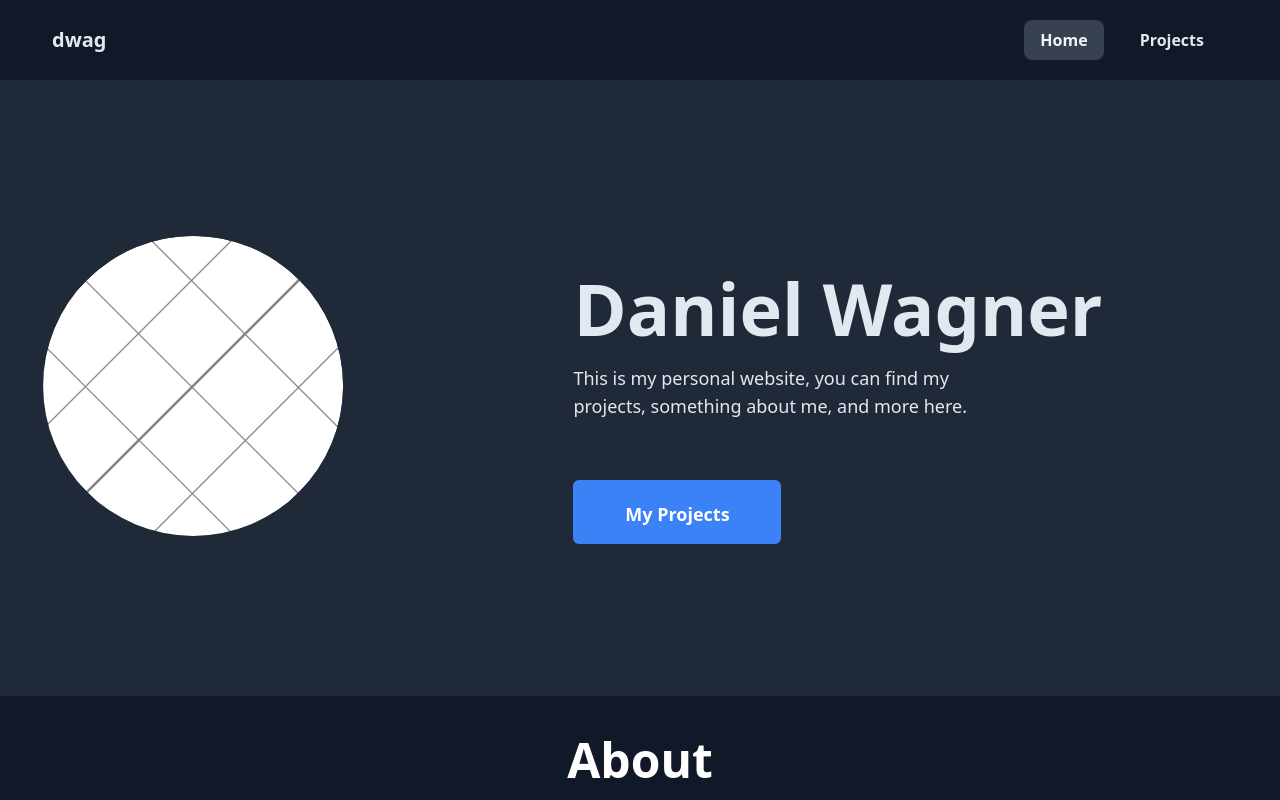
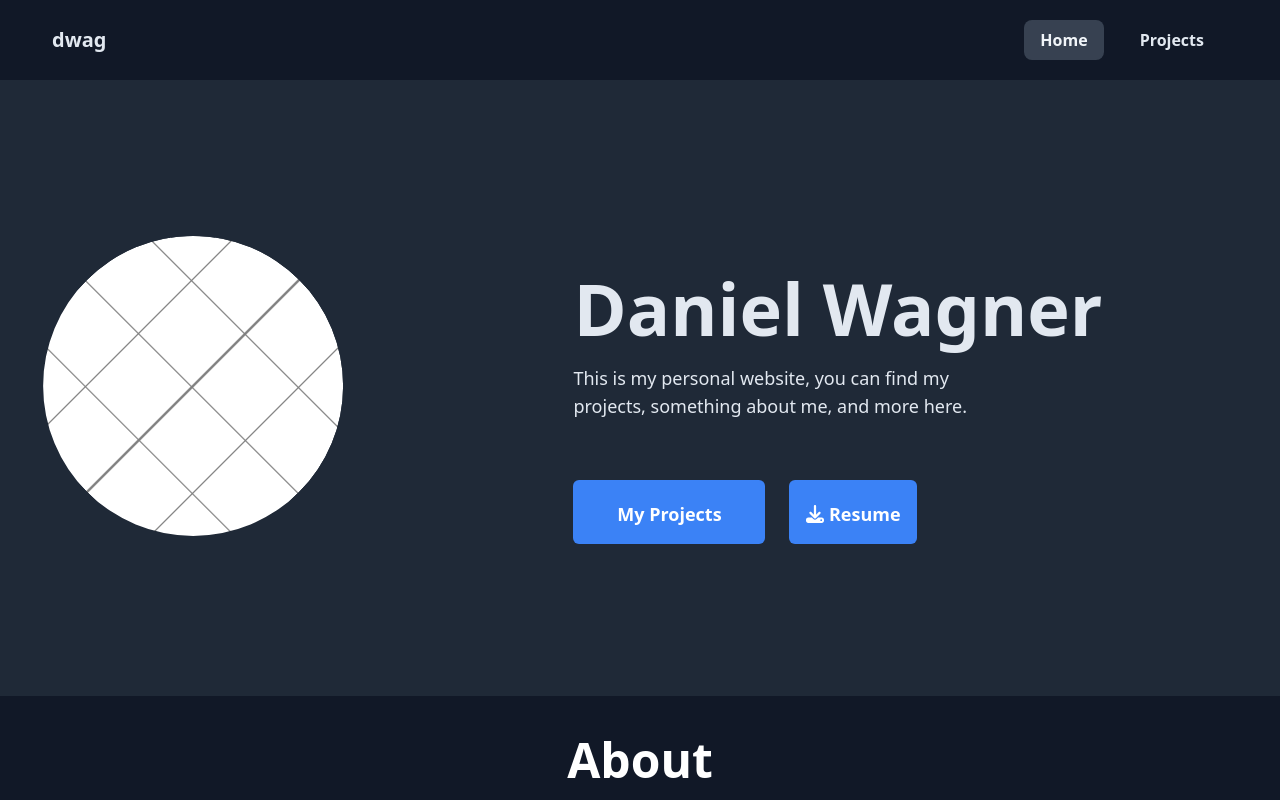
Before and after one commit to DanielWTE/dwag-portfolio, a Next.js app: page / in a window 1280 px wide. Shown: the top 800 px of the page. Built offline with nearby package versions, Linux system fonts and the light colour scheme.

Commit message:
Added resume button

```diff
--- a/components/welcomer.tsx
+++ b/components/welcomer.tsx
@@ -2,6 +2,8 @@ import { motion, useCycle } from "framer-motion";
 import Image from 'next/image'
 import Link from 'next/link';
 import image from '../public/profile.png'
+import { FontAwesomeIcon } from "@fortawesome/react-fontawesome";
+import { faDownload } from "@fortawesome/free-solid-svg-icons";
 
 const Welcomer = () => {
   const [isOpen, toggleOpen] = useCycle(false, true);
@@ -42,11 +44,18 @@ const Welcomer = () => {
           <p className="text-base sm:text-lg text-left font-normal mb-5 flex-wrap max-w-md">
             This is my personal website, you can find my projects, something about me, and more here.
           </p>
-          <Link href="/projects">
-            <a className="font-semibold text-white sm:mt-10 mt-5 pt-5 bg-blue-500 rounded-md w-full sm:w-52 h-16 text-base sm:text-lg hover:bg-gray-700 hover:-translate-y-1 duration-200 ease-in-out transition">
-              My Projects
-            </a>
-          </Link>
+          <div className="flex flex-wrap gap-6">
+            <Link href="/projects">
+              <a className="font-semibold text-white sm:mt-10 mt-5 pt-5 bg-blue-500 rounded-md w-full sm:w-48 h-16 text-base sm:text-lg hover:bg-gray-700 hover:-translate-y-1 duration-200 ease-in-out transition">
+                My Projects
+              </a>
+            </Link>
+            <Link href="https://resume.dwag.me">
+              <a className="font-semibold text-white sm:mt-10 mt-5 pt-5 bg-blue-500 rounded-md w-full sm:w-32 h-16 text-base sm:text-lg hover:bg-gray-700 hover:-translate-y-1 duration-200 ease-in-out transition">
+              <FontAwesomeIcon icon={faDownload} /> Resume
+              </a>
+            </Link>
+          </div>
         </div>
       </div>
     </div>
```
